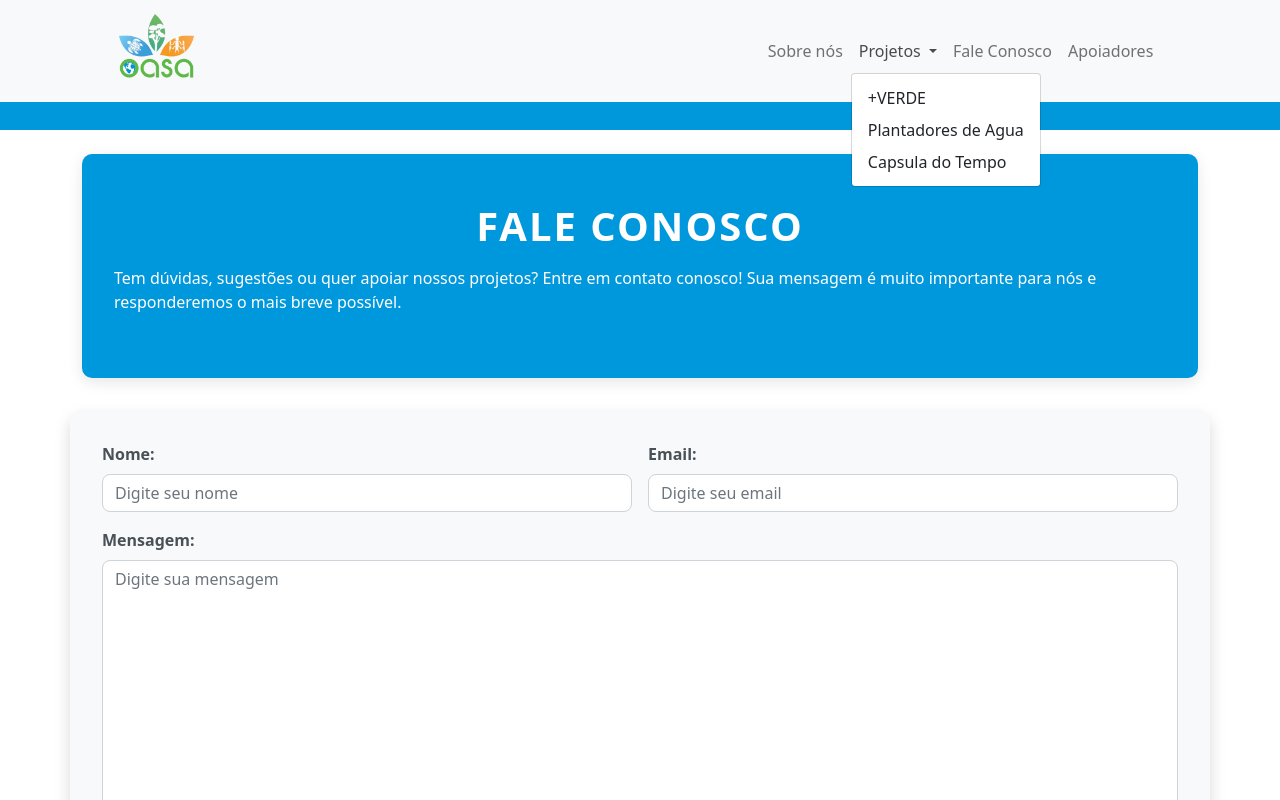
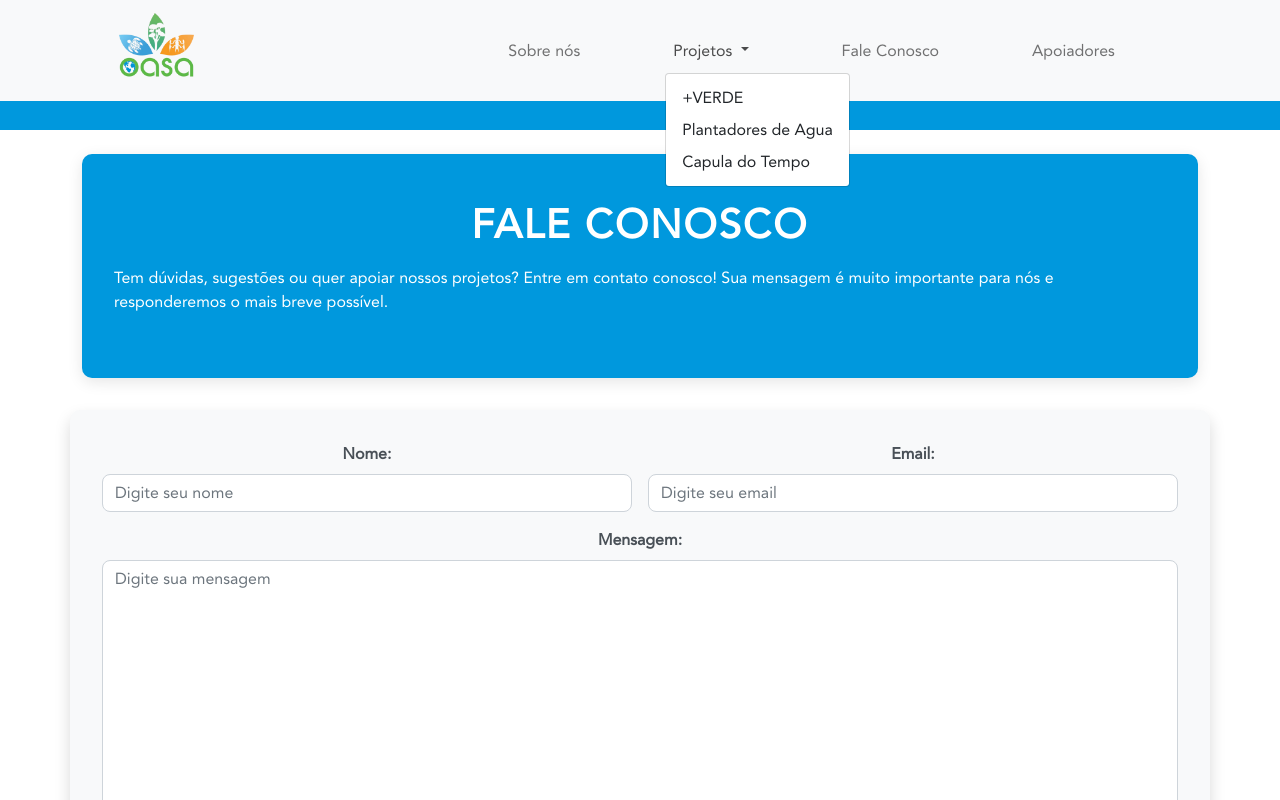
Before and after one commit to setebos07/oasaSite, a website: page OasaSite/oasaContato.html in a window 1280 px wide. Both pictures are taken after a click on the button "Projetos". Shown: the top 800 px of the page. Drawn offline with nearby package versions, Linux system fonts and the light colour scheme.

Commit message:
style css aplicado

```diff
--- a/OasaSite/oasaContato.html
+++ b/OasaSite/oasaContato.html
@@ -10,6 +10,7 @@
   <link href="https://cdn.jsdelivr.net/npm/bootstrap@5.0.2/dist/css/bootstrap.min.css" rel="stylesheet"
     integrity="sha384-EVSTQN3/azprG1Anm3QDgpJLIm9Nao0Yz1ztcQTwFspd3yD65VohhpuuCOmLASjC" crossorigin="anonymous">
   <link rel="stylesheet" href="Contato.css">
+  <link rel="stylesheet" href="style.css">
   <title>OASA</title>
 </head>
 
@@ -36,13 +37,14 @@
                     <a class="nav-link" aria-current="page" href="/oasa.html">Sobre nós</a>
                 </li>
                 <li class="nav-item dropdown">
-            <a class="nav-link dropdown-toggle" href="#" role="button" data-bs-toggle="dropdown" aria-expanded="false">
+                    <a class="nav-link dropdown-toggle" href="#" role="button" data-bs-toggle="dropdown"
+                        aria-expanded="false">
                         Projetos
                     </a>
                     <ul class="dropdown-menu">
                         <li><a class="dropdown-item" href="/verde.html">+VERDE</a></li>
                         <li><a class="dropdown-item" href="#">Plantadores de Agua</a></li>
-              <li><a class="dropdown-item" href="/capsula.html">Capsula do Tempo</a></li>
+                        <li><a class="dropdown-item" href="/capsula.html">Capula do Tempo</a></li>
                     </ul>
                 </li>
                 <li class="nav-item">
@@ -57,7 +59,7 @@
     </div>
 
 </nav>
-  <div style="width: auto;height: 130px; background-color: #0098da"> '</div>
+<div style="width: auto;height: 130px; background-color: #0098dd"> '</div>
 
   <section class="mt-4 mb-4">
     <div class="container">
```
Lines whose indentation alone changed are shown as unchanged.
